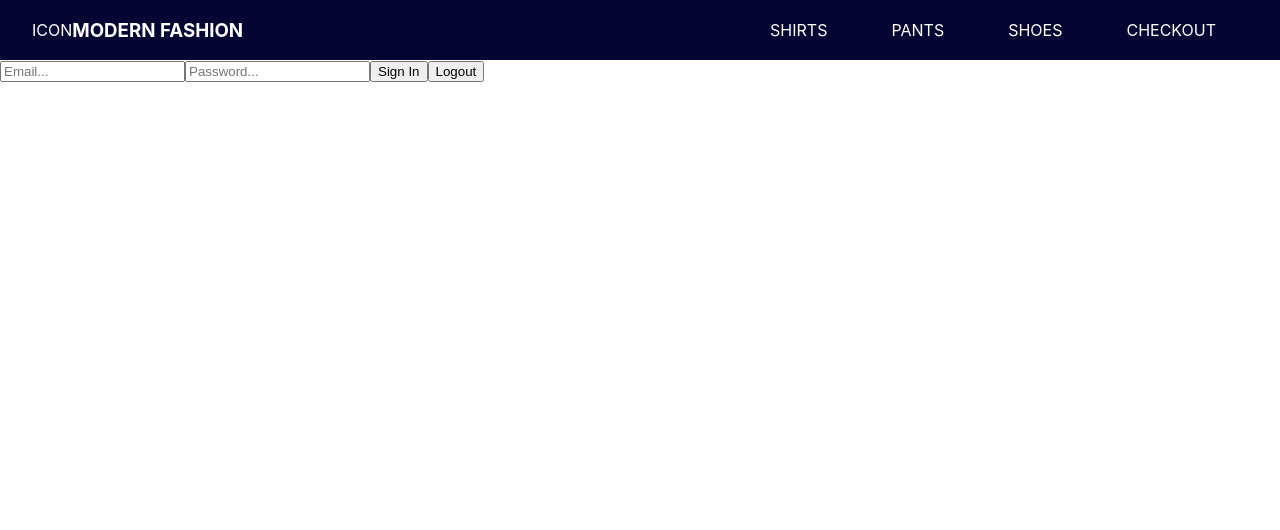
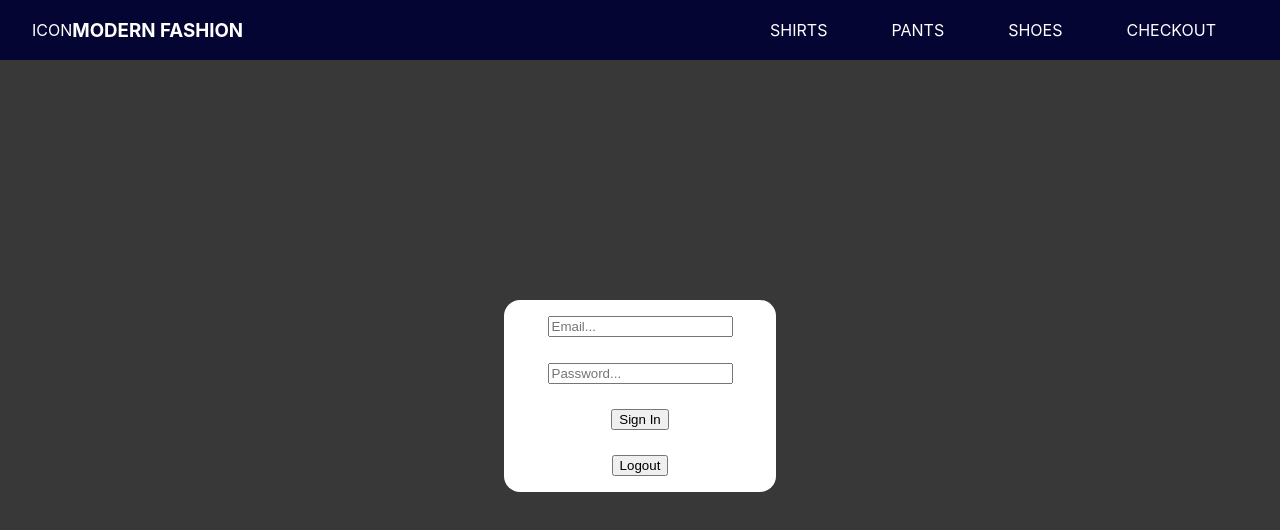
Before and after one commit to SalamanderCtesiphon/modern-fashion-app, a React (Create React App) app: page / in a window 1280 px wide. Shown: the top 530 px of the page. Built offline with nearby package versions, Linux system fonts and the light colour scheme; no server answers.

Commit message:
styled the sign page

```diff
--- a/src/App.css
+++ b/src/App.css
@@ -36,3 +36,28 @@ a {
 a:hover {
   color: gray;
 }
+
+/* Sign In page */
+
+.page {
+  display: flex;
+  align-items: flex-start;
+  justify-content: center;
+  height: 100vh;
+  width: 100vw;
+  position: fixed;
+  background-color: rgba(0, 0, 0, 0.781);
+}
+
+.page .card {
+  display: flex;
+  flex-direction: column;
+  align-items: center;
+  justify-content: space-between;
+  background-color: white;
+  height: 10em;
+  width: 15em;
+  margin-top: 15em;
+  padding: 1em;
+  border-radius: 1em;
+}
```
